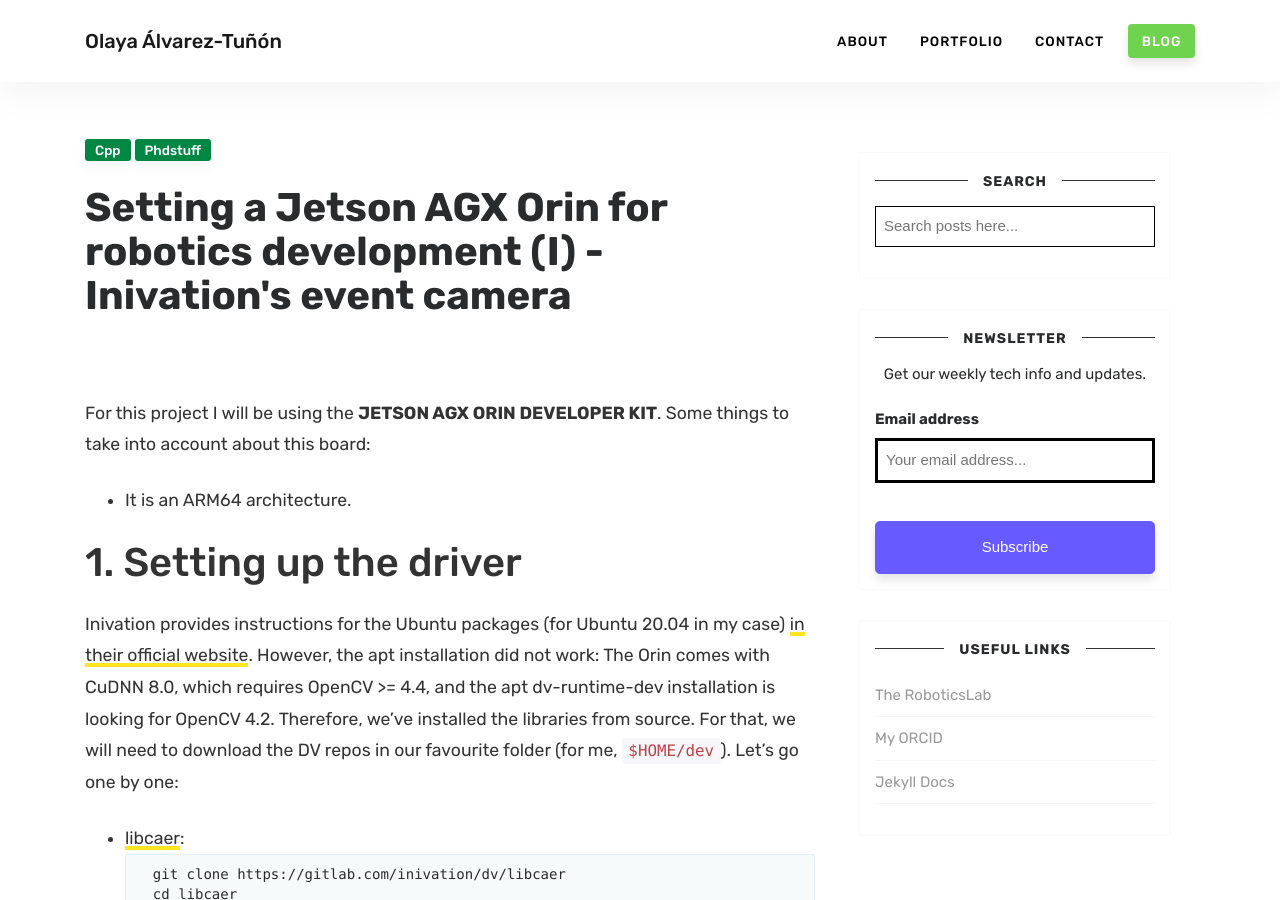
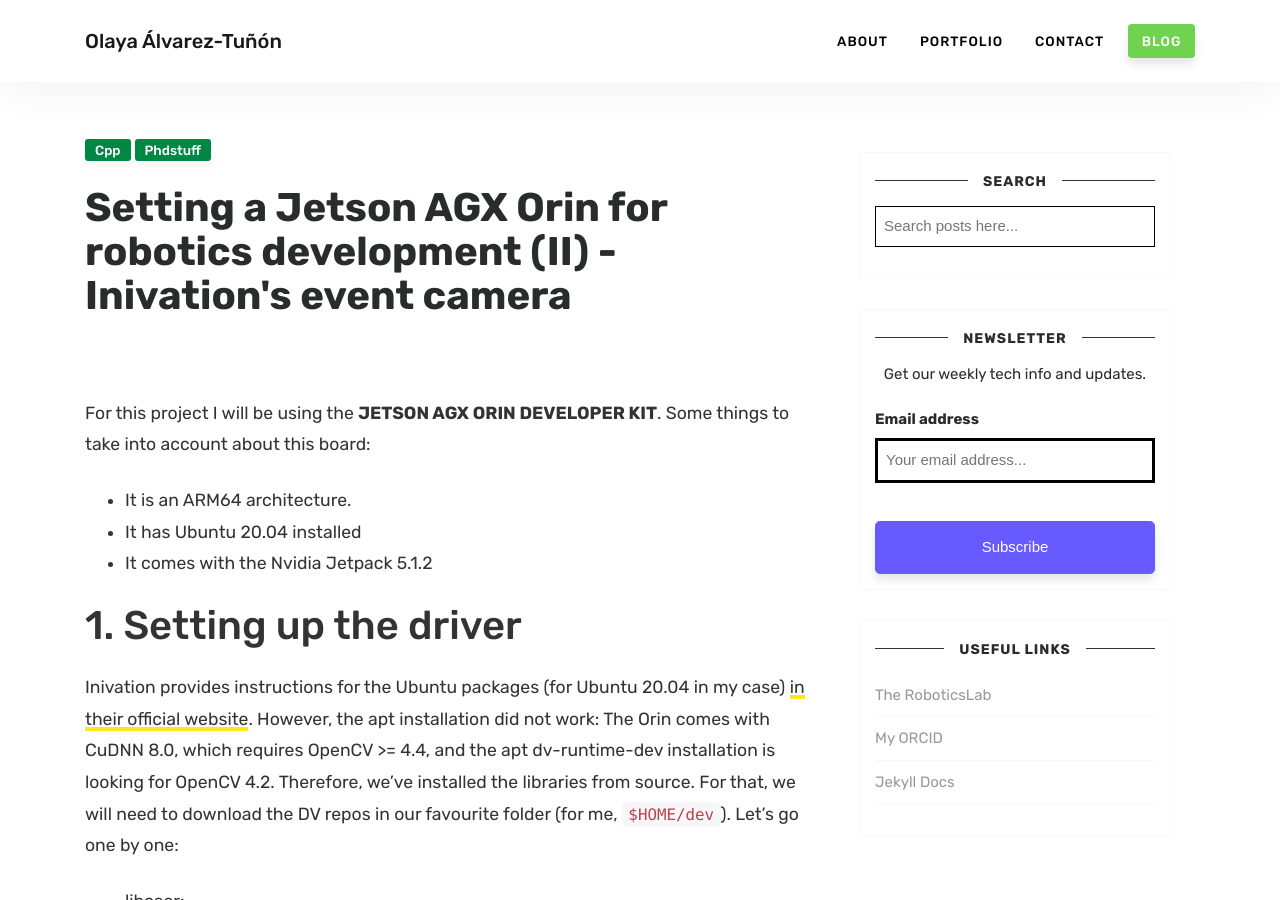
Before and after one commit to olayasturias/olayasturias.github.io, a Jekyll site: the page built from _posts/2023-09-30-the-cpp-diaries-2.md, in a window 1280 px wide and 900 px high. Built offline with Jekyll 4.4.1, drawn with Linux system fonts in a browser that asks for light colours; nearby versions of some CDN libraries; library files that are not in the unit come from our copies; comment, search, counter and statistics services are not loaded.

Commit message:
correct errors

```diff
--- a/_posts/2023-09-30-the-cpp-diaries-2.md
+++ b/_posts/2023-09-30-the-cpp-diaries-2.md
@@ -1,7 +1,7 @@
 ---
 layout: post
 # cover: assets/images/icra23/meaticra.jpeg
-title: Setting a Jetson AGX Orin for robotics development (I) - Inivation's event camera
+title: Setting a Jetson AGX Orin for robotics development (II) - Inivation's event camera
 date: 2023-12-11 12:00:00 +0545
 categories: phdstuff cpp
 author: olaya
@@ -17,6 +17,8 @@
 
 For this project I will be using the **JETSON AGX ORIN DEVELOPER KIT**. Some things to take into account about this board:
 - It is an ARM64 architecture.
+- It has Ubuntu 20.04 installed
+- It comes with the Nvidia Jetpack 5.1.2
 
 # 1. Setting up the driver
 Inivation provides instructions for the Ubuntu packages (for Ubuntu 20.04 in my case) [in their official website](https://inivation.gitlab.io/dv/dv-docs/docs/getting-started.html). However, the apt installation did not work: The Orin comes with CuDNN 8.0, which requires OpenCV >= 4.4, and the apt dv-runtime-dev installation is looking for OpenCV 4.2. Therefore, we've installed the libraries from source. For that, we will need to download the DV repos in our favourite folder (for me, `$HOME/dev`). Let's go one by one:
```
